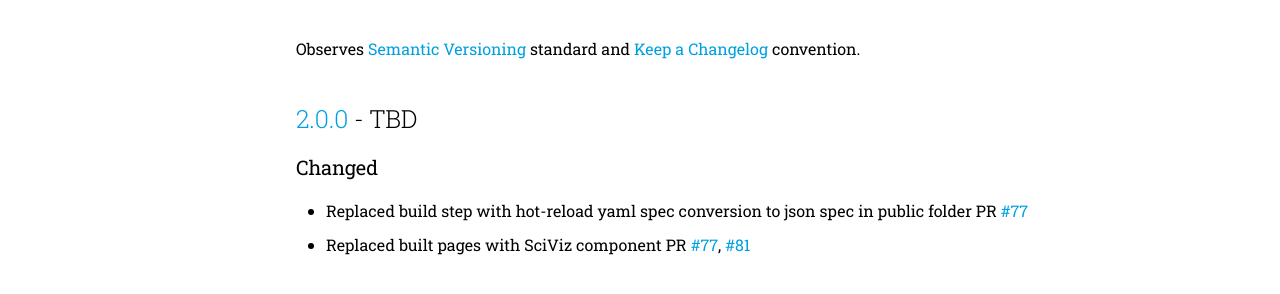
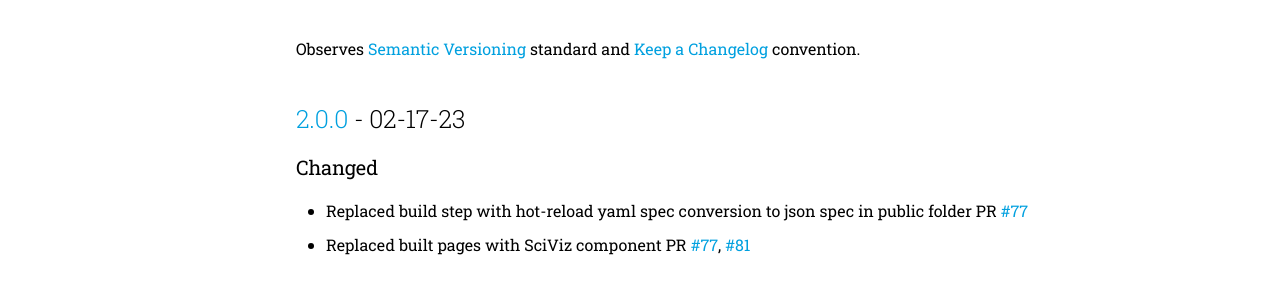
Before and after one commit to datajoint/sci-viz, an MkDocs documentation site: the page built from docs/src/changelog.md, in a window 1280 px wide and 900 px high. Shown: the part 144-438 px from the top of the window. Built offline with MkDocs 1.6.1 and Material for MkDocs 9.7.7, drawn with Linux system fonts in a browser that asks for light colours; comment, search, counter and statistics services are not loaded; the version menu is left out.

Commit message:
changelog

```diff
--- a/docs/src/changelog.md
+++ b/docs/src/changelog.md
@@ -2,7 +2,7 @@
 
 Observes [Semantic Versioning](https://semver.org/spec/v2.0.0.html) standard and [Keep a Changelog](https://keepachangelog.com/en/1.0.0/) convention.
 
-## [2.0.0] - TBD
+## [2.0.0] - 02-17-23
 
 ### Changed
 
```
